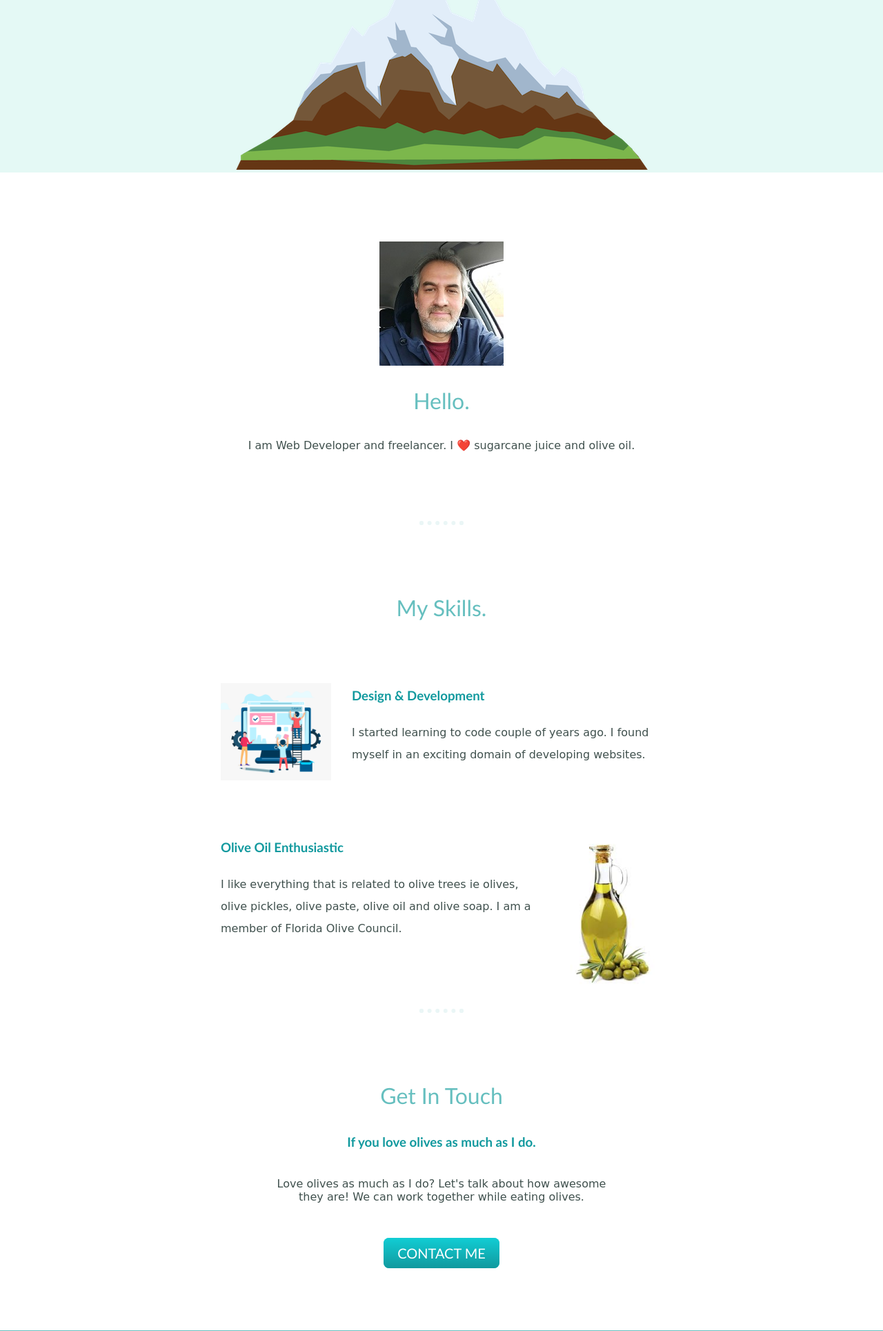
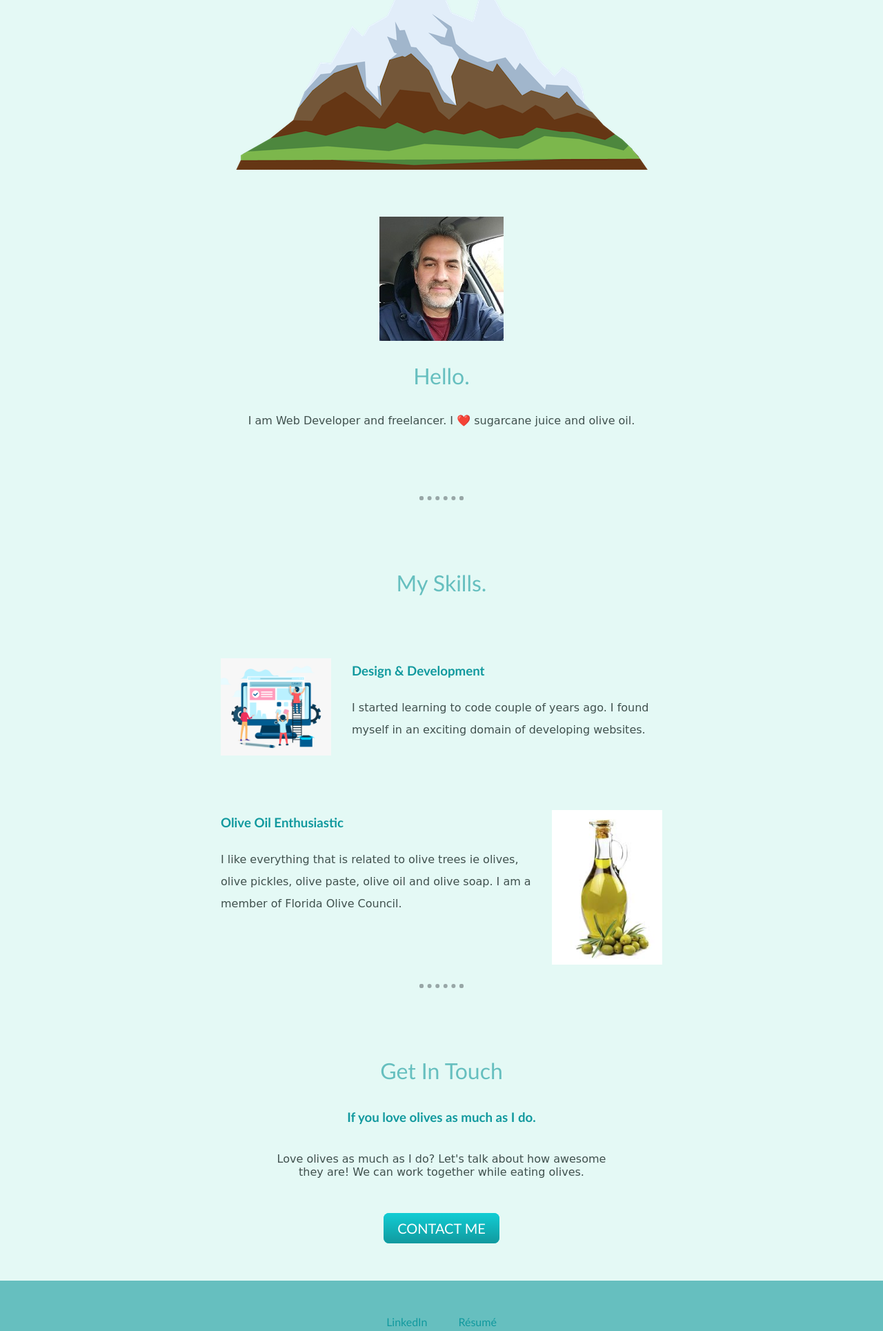
Before and after one commit to sano84/Husni-Sabah-blog, a PHP site: page / in a window 1280 px wide. Shown: the part 499-2428 px from the top of the page at 69% size. Run offline with PHP 8.4, Linux system fonts and the light colour scheme.

Commit message:
update style

```diff
--- a/portfolio/css/style.css
+++ b/portfolio/css/style.css
@@ -34,7 +34,7 @@
 } */
 
 hr{
-    border: dotted #EAF6F6 6px;
+    border: dotted #98a7a7 6px;
     border-bottom: none;
     width: 4%;
     margin: 100px auto;
@@ -60,7 +60,9 @@
 }
 
 .middle-container {
-    margin: 100px 0;
+    background-color: #E4F9F5;
+    padding: 4rem 0;
+    /* margin: 100px 0; */
  }
 
 .bottom-container {
```
